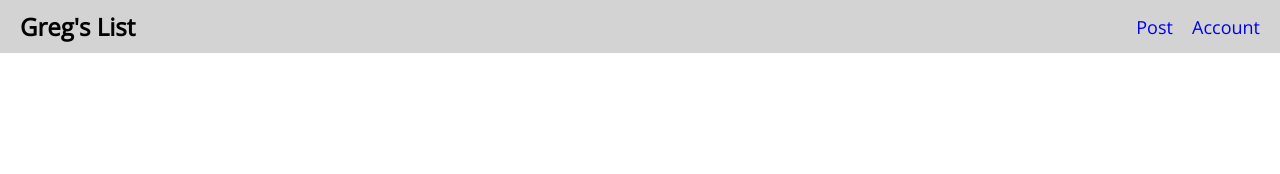
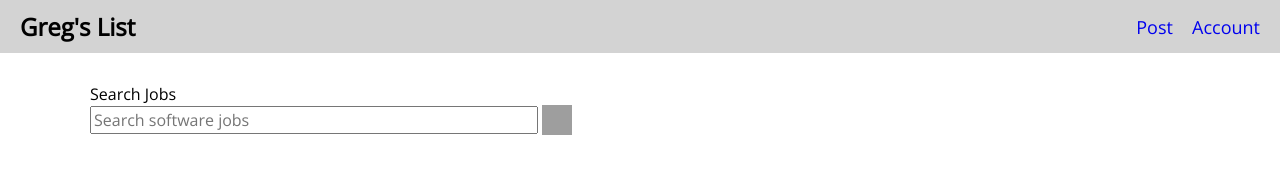
Before and after one commit to mikebcbc/thinkful-gregslistChallenge, a plain HTML site: page index.html in a window 1280 px wide. Drawn offline with nearby package versions, Linux system fonts and the light colour scheme; grey boxes are pictures that could not be loaded.

Commit message:
Search field

```diff
--- a/index.html
+++ b/index.html
@@ -19,7 +19,11 @@
 		</nav>
 	</header>
 	<main role="main">
-
+		<div class="search-wrapper">
+			<label for="search">Search Jobs</label>
+			<input type="text" name="search" class="search" placeholder="Search software jobs" />
+			<input type="image" class="search-submit" src="https://tf-assets-prod.s3.amazonaws.com/tf-curric/WEB-DEV-001/2.4.6_challenge_design_to_code/magnifying-glass.png" border="0" alt="Submit" />
+		</div>
 	</main>
 </body>
 </html>
--- a/main.css
+++ b/main.css
@@ -32,3 +32,24 @@ header {
 	text-decoration: none;
 	margin-left: 15px;
 }
+
+main {
+	max-width: 1100px;
+	margin: 0 auto;
+	padding: 30px 50px;
+}
+
+label {
+	display: block;
+}
+
+.search {
+	width: 40%;
+	vertical-align: middle;
+}
+
+.search-submit {
+	width: 30px;
+	height: 30px;
+	vertical-align: middle;
+}
```
